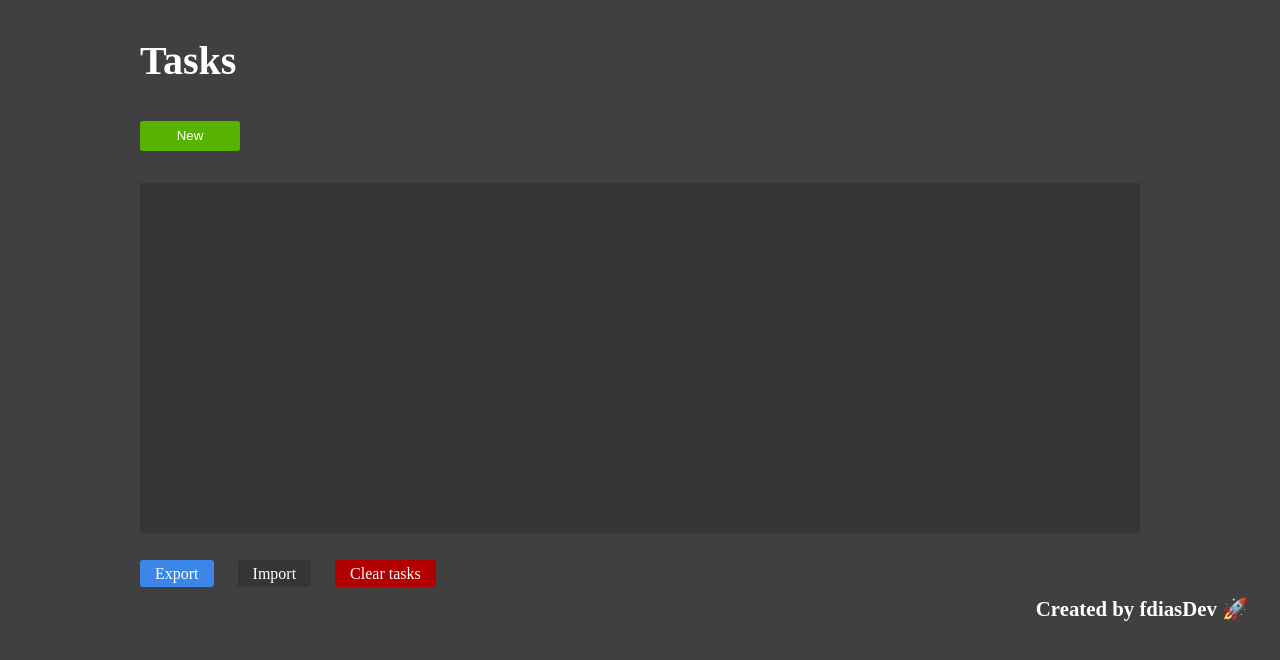
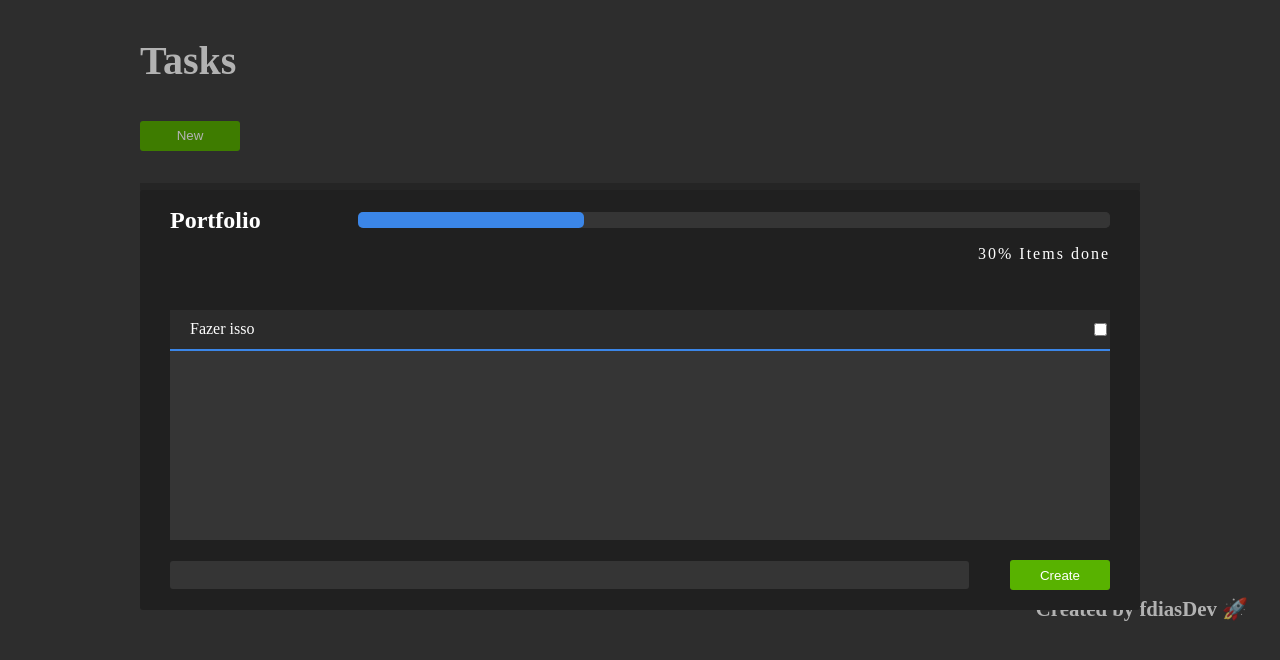
Before and after one commit to XFelipeX/TodoX, a website with bundled scripts: page index.html in a window 1280 px wide. Built offline with nearby package versions, Linux system fonts and the light colour scheme.

Commit message:
feat: task topics design

```diff
--- a/css/modal.css
+++ b/css/modal.css
@@ -1,5 +1,6 @@
 .back-new-task,
-.back-delete-tasks {
+.back-delete-tasks,
+.back-task-view {
     width: 100%;
     height: 100vh;
     background-color: rgba(0, 0, 0, .3);
@@ -15,16 +16,18 @@
 .modal-new-task {
     width: 700px;
     height: 150px;
-    background-color: #f2f2f2;
+    background-color: #2b2b2b;
     padding: 20px 30px;
     border-radius: 3px;
     display: flex;
     flex-direction: column;
     justify-content: space-between;
+    border: 1px solid #000;
 }
 
 .modal-new-task>p {
     font-size: 1.2rem;
+    color: #fff;
 }
 
 .modal-new-task>input {
@@ -44,16 +47,97 @@
 }
 
 .modal-delete-tasks {
-    width: 700px;
+    width: 800px;
     height: 100px;
-    background-color: #f2f2f2;
+    background-color: #2b2b2b;
     padding: 20px 30px;
     border-radius: 3px;
     display: flex;
     justify-content: space-between;
     align-items: center;
+    border: 1px solid #000;
 }
 
 .modal-delete-tasks p{
     font-size: 1.3rem;
+    color: #fff;
 }
+
+.modal-task-view{
+  color: #fff;
+   width: 100%;
+    height: 420px;
+    background-color: #202020;
+    padding: 20px 30px;
+    border-radius: 3px;
+    display: flex;
+    flex-direction: column;
+}
+
+.modal-tv-header{
+  display: flex;
+  height: 20px;
+  align-items: center;
+  justify-content: space-between;
+}
+
+.modal-tv-task-progress{
+  width: 80%;
+  background-color: #353535;
+  border-radius: 5px;
+}
+
+.modal-tv-task-progress::-webkit-progress-bar {
+   border-radius: 5px;
+    background-color: #353535;
+}
+
+.modal-tv-task-progress::-webkit-progress-value {
+    background-color: #3b86e8;
+     border-radius: 5px;
+}
+
+.modal-tv-percent{
+  align-self: flex-end;
+  letter-spacing: 2px;
+  height: auto;
+  box-sizing: border-box;
+  padding: 15px 0px;
+}
+
+.modal-tv-topics{
+  margin-top: 0;
+  height: 250px;
+}
+
+.modal-tv-topics li{
+  cursor: default;
+  padding: 10px 15px;
+}
+
+.modal-tv-topics-topic{
+  display: flex;
+  justify-content: space-between;
+}
+
+.modal-tv-topics-topic > label{
+  width: 90%;
+}
+
+.modal-tv-create-topic{
+  margin-top: 20px;
+  display: flex;
+  align-items: center;
+  justify-content: space-between;
+}
+
+.modal-tv-create-topic input{
+  width: 85%;
+  background-color: #353535;
+  outline: none;
+  border: none;
+  padding: 5px;
+  color: #fff;
+  border-radius: 3px;
+  font-size: 1rem;
+}
--- a/index.html
+++ b/index.html
@@ -1,13 +1,12 @@
 <!DOCTYPE html>
 <html lang="en">
-
   <head>
-    <meta charset="UTF-8">
-    <meta http-equiv="X-UA-Compatible" content="IE=edge">
-    <meta name="viewport" content="width=device-width, initial-scale=1.0">
+    <meta charset="UTF-8" />
+    <meta http-equiv="X-UA-Compatible" content="IE=edge" />
+    <meta name="viewport" content="width=device-width, initial-scale=1.0" />
     <title>TodoX</title>
-    <link rel="stylesheet" href="./css/style.css">
-    <link rel="stylesheet" href="./css/modal.css">
+    <link rel="stylesheet" href="./css/style.css" />
+    <link rel="stylesheet" href="./css/modal.css" />
   </head>
 
   <body>
@@ -17,12 +16,19 @@
 
     <div class="container tasks">
       <button type="button" class="tasks-btn-new-task btn">New</button>
-        <ul class="tasks-list">
-        </ul>
+      <ul class="tasks-list"></ul>
       <div class="tasks-actions">
         <a type="button" id="export-tasks" class="btn">Export</a>
-            <label for="import-tasks" class="btn tasks-actions-import">Import</label>
-            <input type="file" id="import-tasks" onchange="importTasks()" accept=".json" name="import-tasks" />
+        <label for="import-tasks" class="btn tasks-actions-import"
+          >Import</label
+        >
+        <input
+          type="file"
+          id="import-tasks"
+          onchange="importTasks()"
+          accept=".json"
+          name="import-tasks"
+        />
         <a type="button" id="clear-tasks" class="btn">Clear tasks</a>
       </div>
     </div>
@@ -31,20 +37,33 @@
       <div class="modal-new-task">
         <p>Task name</p>
         <input type="text" name="task" id="task" />
-            <button type="button" class="tasks-btn-new-task btn-add-task btn">Add</button>
+        <button type="button" class="tasks-btn-new-task btn-add-task btn">
+          Add
+        </button>
       </div>
     </div>
 
     <div class="back-delete-tasks hidden">
-        <div class="modal-delete-tasks">
+      <div class="modal-delete-tasks container">
         <p>Are you sure you want to delete all tasks?</p>
         <button type="button" id="delete-tasks" class="btn">Yes</button>
       </div>
     </div>
 
     <div class="back-task-view">
-        <div class="modal-task-view">
-
+      <div class="modal-task-view container">
+        <div class="modal-tv-header">
+          <h2>Portfolio</h2>
+          <progress class="modal-tv-task-progress" value="30" max="100" />
+        </div>
+        <p class="modal-tv-percent">30% Items done</p>
+        <ul class="modal-tv-topics tasks-list">
+            <li class="modal-tv-topics-topic"><label for="32432">Fazer isso</label><input type="checkbox" id="32432" name="32432" value="Fazer isso"></li>
+        </ul>
+        <div class="modal-tv-create-topic">
+            <input type="text" name="create-topic" id="create-topic" autofocus/>
+            <button type="button" class="btn tasks-btn-new-task">Create</button>
+        </div>
       </div>
     </div>
 
@@ -58,5 +77,4 @@
     <script type="module" src="./js/file.js"></script>
     <script type="module" src="./js/util.js"></script>
   </body>
-
 </html>
--- a/js/main.js
+++ b/js/main.js
@@ -8,6 +8,4 @@ function startApp() {
   }
 }
 
-window.onload = function () {
-  startApp();
-};
+startApp();
```
Lines whose indentation alone changed are shown as unchanged.
